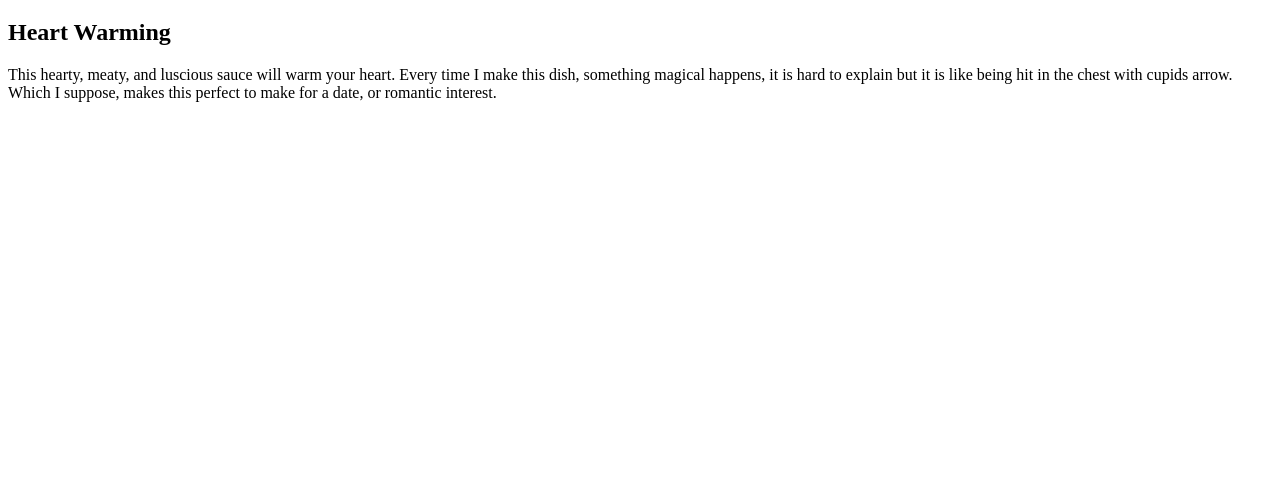
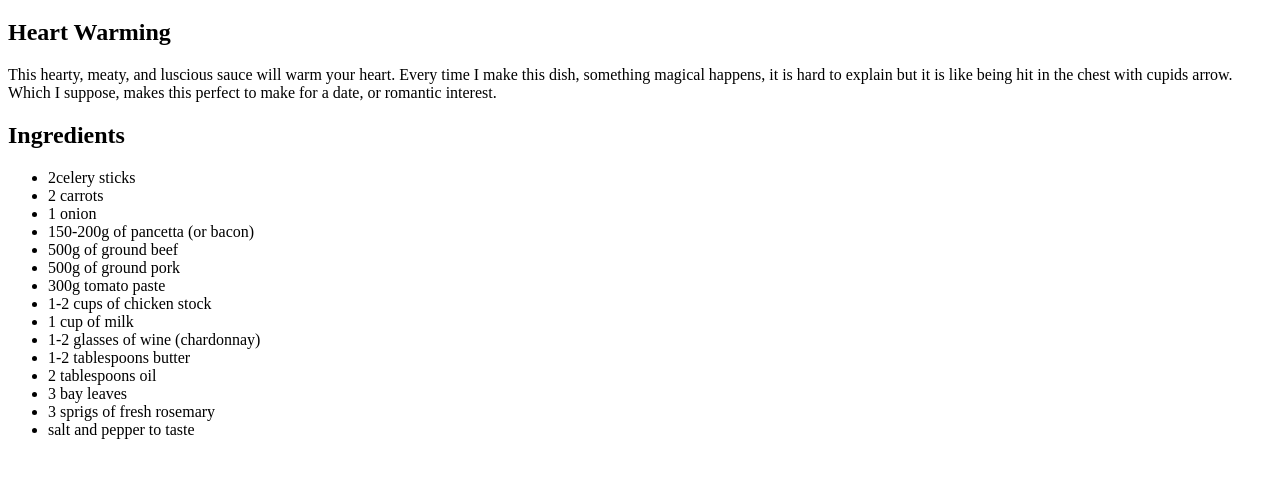
Before and after one commit to metalbeard7/odin-recipes, a plain HTML site: page recipes/bolognese.html in a window 1280 px wide. Shown: the part 61-538 px from the top of the page. Drawn offline with Linux system fonts and the light colour scheme.

Commit message:
Add ingredients list

```diff
--- a/recipes/bolognese.html
+++ b/recipes/bolognese.html
@@ -12,7 +12,24 @@
             This hearty, meaty, and luscious sauce will warm your heart. Every time I make this dish, something magical happens, it is hard to explain but it is like being hit in the chest with cupids arrow. Which I suppose, makes this perfect to make for a date, or romantic interest.
         </p>
 
-
+        <h2>Ingredients</h2>
+        <ul>
+            <li>2celery sticks</li>
+            <li>2 carrots</li>
+            <li>1 onion</li>
+            <li>150-200g of pancetta (or bacon)</li>
+            <li>500g of ground beef</li>
+            <li>500g of ground pork</li>
+            <li>300g tomato paste</li>
+            <li>1-2 cups of chicken stock</li>
+            <li>1 cup of milk</li>
+            <li>1-2 glasses of wine (chardonnay)</li>
+            <li>1-2 tablespoons butter</li>
+            <li>2 tablespoons oil</li>
+            <li>3 bay leaves</li>
+            <li>3 sprigs of fresh rosemary</li>
+            <li>salt and pepper to taste</li>
+        </ul>
 
     </body>
 </html>
```
